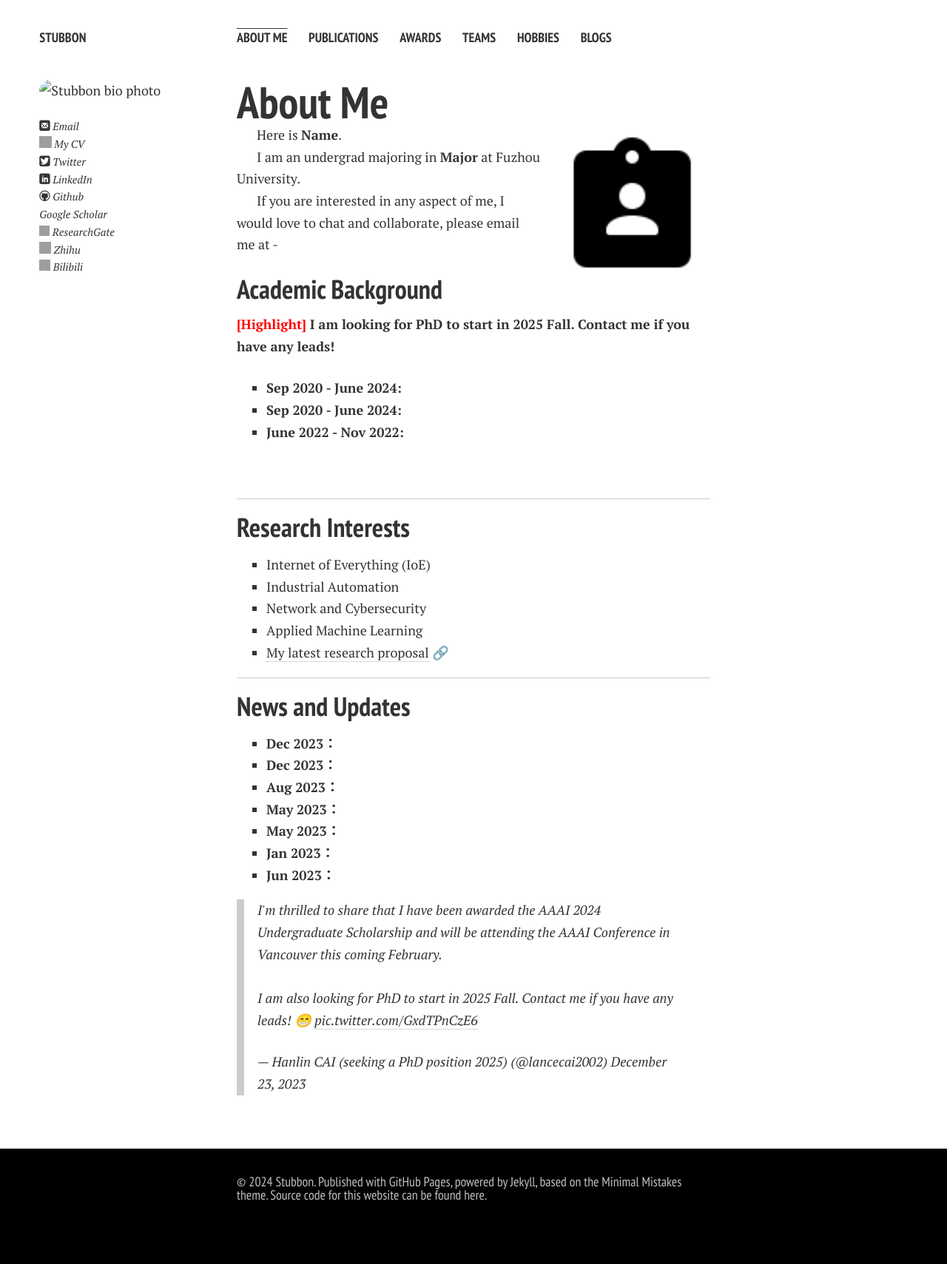
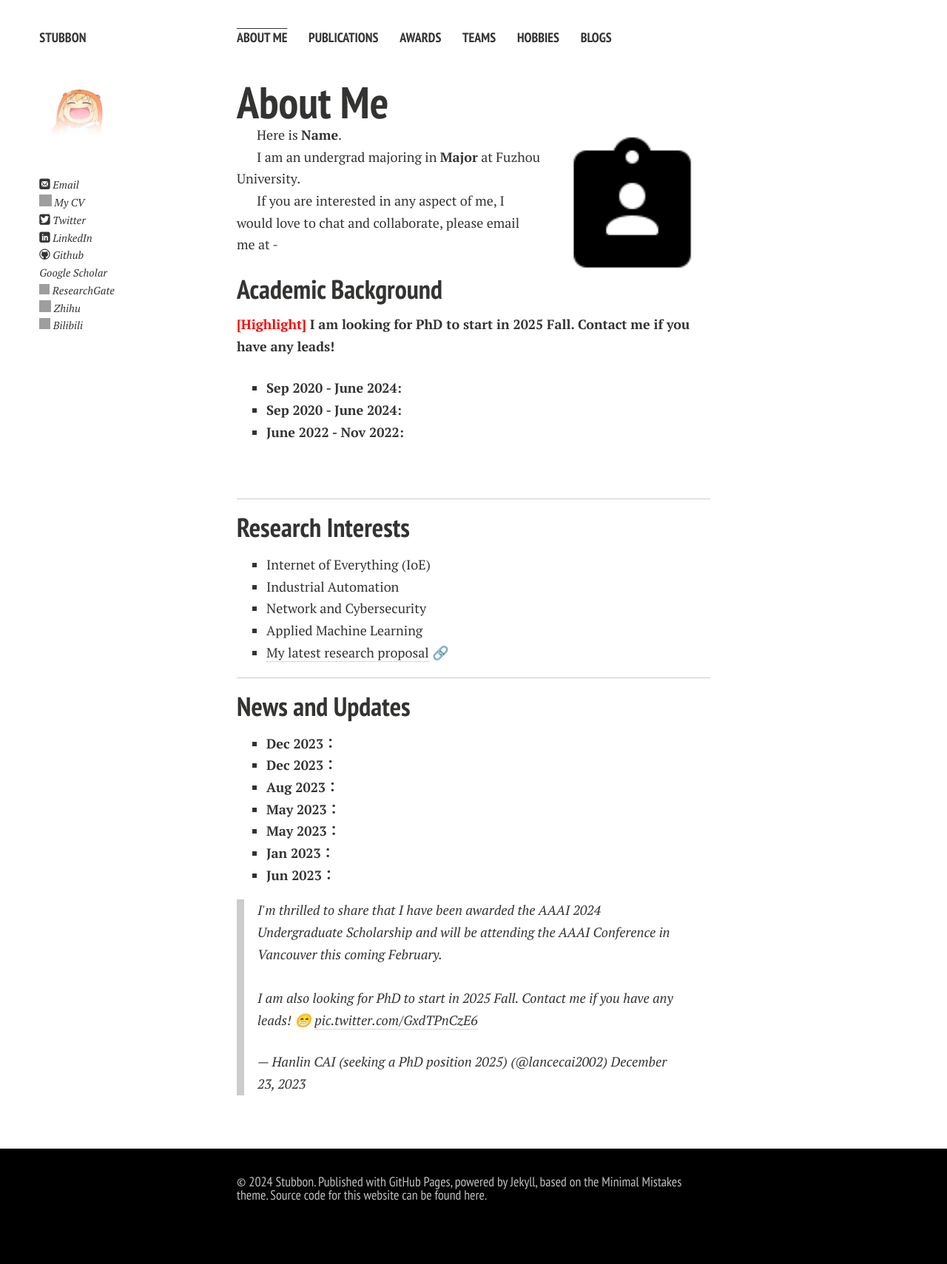
Before and after one commit to qaz0604/qaz0604.github.io, a Jekyll site: the page built from index.md, in a window 1280 px wide. Shown: the whole page at 74% size. Built offline with Jekyll 4.4.1, drawn with Linux system fonts in a browser that asks for light colours; nearby versions of some CDN libraries; comment, search, counter and statistics services are not loaded; a style sheet for code colours, icons or effects is not loaded; our own code applies the rules of GitHub Pages for plain Markdown files; grey boxes are pictures that could not be loaded.

Commit message:
Update _config.yml

```diff
--- a/_config.yml
+++ b/_config.yml
@@ -7,7 +7,7 @@ url: https://qaz0604.github.io
 # Owner/author information
 owner:
   name: Stubbon
-  avatar: /images/avatar.png
+  avatar: avatar.png
 
   # bio: Two roads diverged in woods, I took the one less traveled by.
   email: Yuzhou.Li@ieee.org
```
